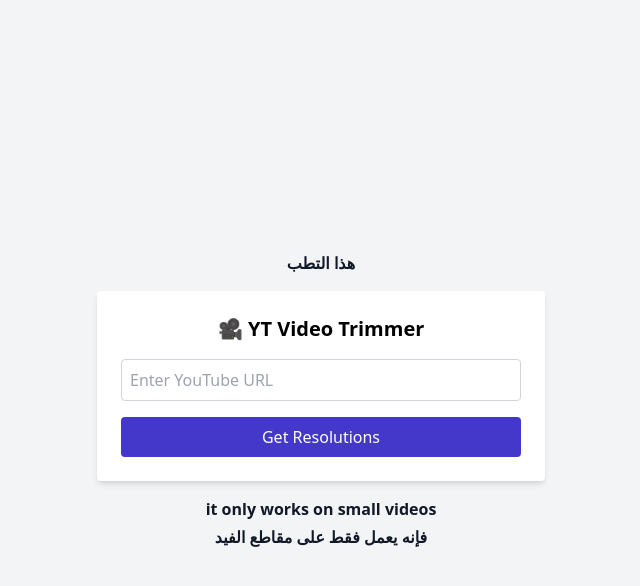
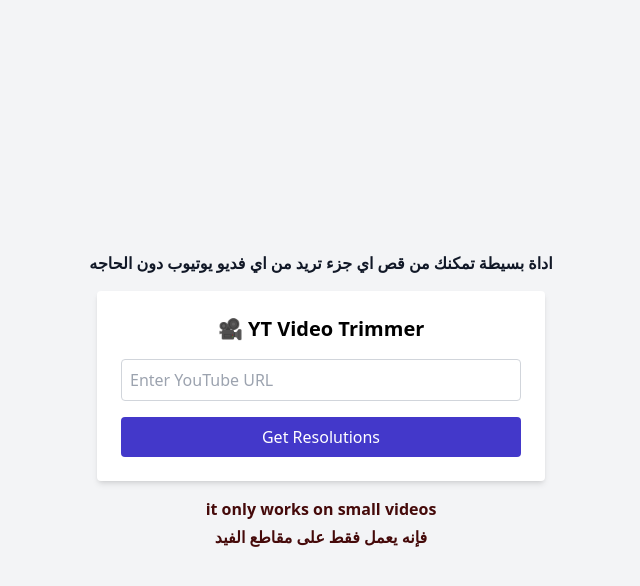
Before and after one commit to AhmedNagyAli/flask_yt_video_trimmer, a Flask app: page / in a window 1280 px wide. Shown: the top 586 px of the page, without its empty margins (319-959 px from the left). Run offline with Flask 3, Linux system fonts and the light colour scheme; some libraries are stand-ins or nearby versions.

Commit message:
updates in description

```diff
--- a/templates/index.html
+++ b/templates/index.html
@@ -80,15 +80,16 @@
 
   <!-- Bilingual text section below the form -->
   <div class="max-w-xl w-full mt-4 text-center space-y-1">
-    <p id="lineEN" class="text-gray-900 font-semibold text-base h-6"></p>
-    <p id="lineAR" class="text-gray-900 font-semibold text-base h-6" dir="rtl"></p>
+    <p id="lineEN" class="text-red-950 font-semibold text-base h-6"></p>
+    <p id="lineAR" class="text-red-950 font-semibold text-base h-6" dir="rtl"></p>
   </div>
 
   <script>
     // Arabic intro text (above form)
     const introLines = [
-      "هذا التطبيق يساعدك على تقطيع فيديوهات اليوتيوب بسهولة وسرعة،",
-      "فقط ضع الرابط وسيتم استخراج الجودات المتاحة لتحديد المقاطع."
+      "اداة بسيطة تمكنك من قص اي جزء تريد من اي فديو يوتيوب دون الحاجه لتنزيل المقطع كامل وقصه",
+      "فقط يمكنك وضع رابط المقطع وسيتم تحميل الجودات المتاحة لهذا المقطع",
+      "قم باختاير الجودة التي تريد وحدد الجزء الذي تريد قصه وسيتم في لحظات تحويلك لصفحة التحميل"
     ];
     const introElem = document.getElementById('introAR');
 
```
